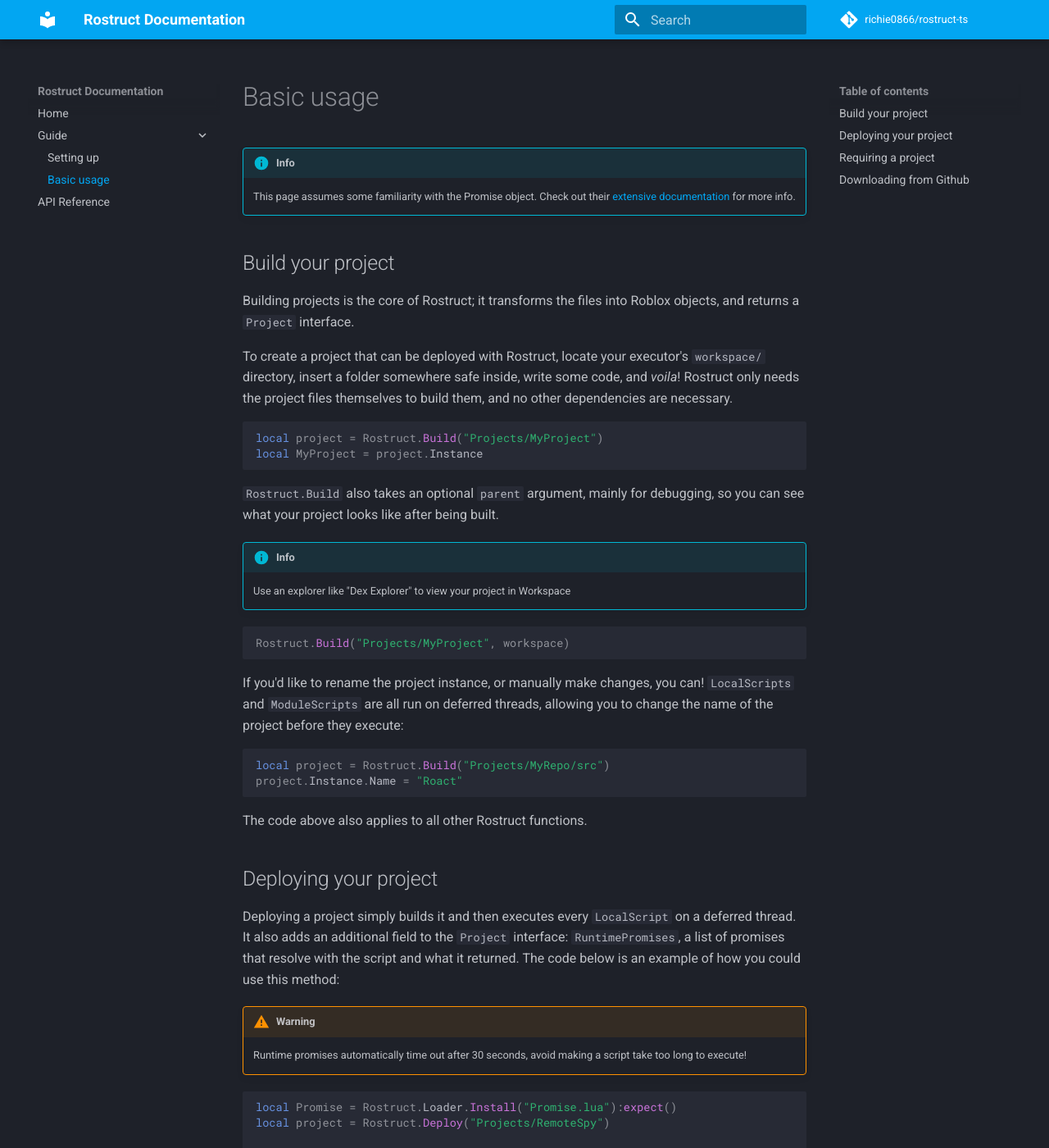
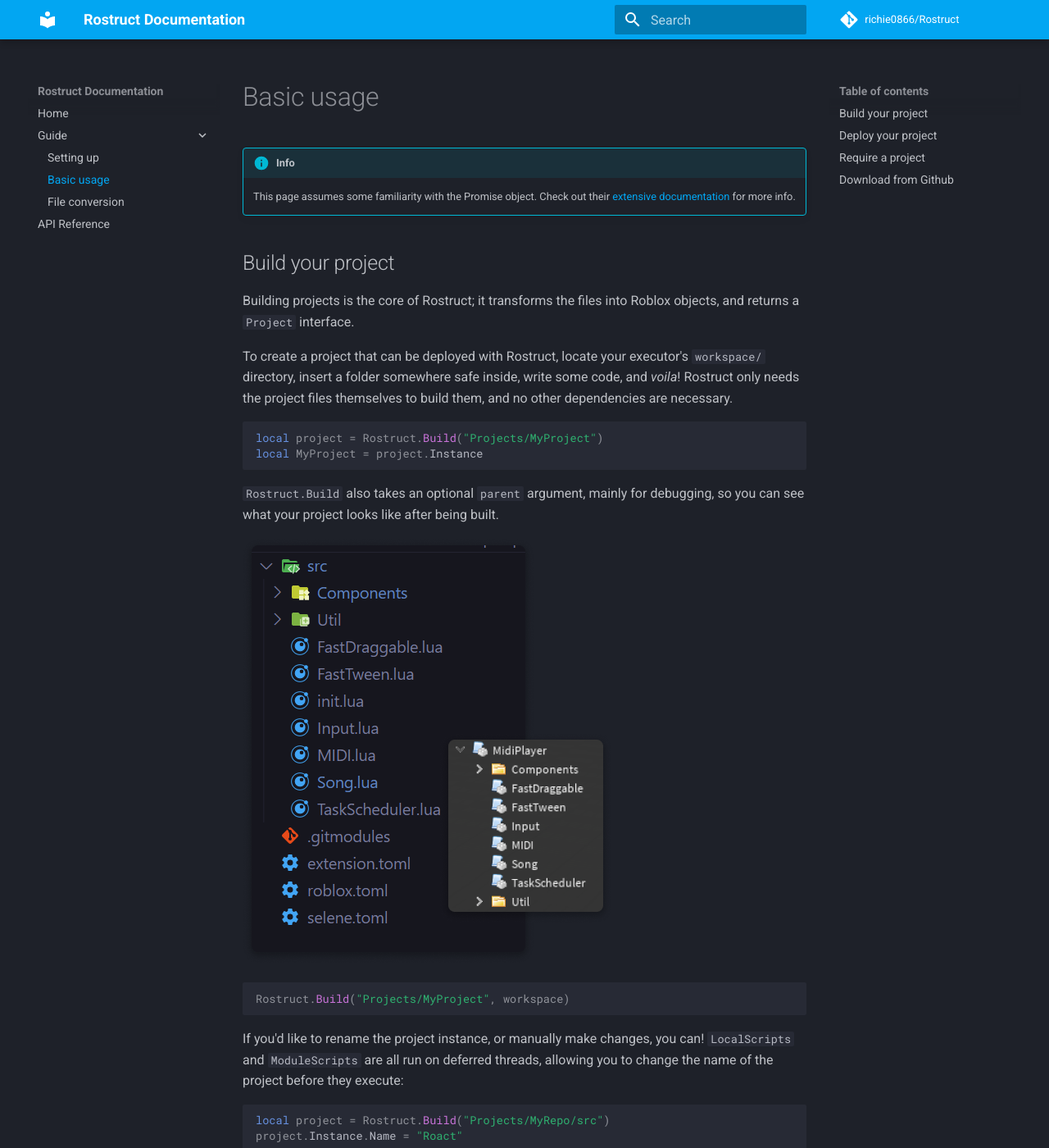
Before and after one commit to richie0866/Rostruct, an MkDocs documentation site: the page built from docs/guide/basic-usage.md, in a window 1280 px wide and 1400 px high. Shown: the whole window at 82% size. Built offline with MkDocs 1.6.1 and Material for MkDocs 9.7.7, drawn with Linux system fonts in a browser that asks for light colours; comment, search, counter and statistics services are not loaded; some of the changed text lies outside the part shown.

Commit message:
Update docs

````diff
--- a/docs/extra.css
+++ b/docs/extra.css
@@ -1,3 +1,3 @@
-.md-typeset hr {
-	border-bottom: 2px solid rgba(0, 0, 0, 0.15);
+.md-typeset__table {
+	width: 100%;
 }
--- a/docs/guide/basic-usage.md
+++ b/docs/guide/basic-usage.md
@@ -15,8 +15,7 @@ local MyProject = project.Instance
 
 `Rostruct.Build` also takes an optional `parent` argument, mainly for debugging, so you can see what your project looks like after being built.
 
-!!! info
-	Use an explorer like "Dex Explorer" to view your project in Workspace
+![image](./images/example-vscode-and-roblox.png)
 
 ```lua
 Rostruct.Build("Projects/MyProject", workspace)
@@ -32,7 +31,7 @@ project.Instance.Name = "Roact"
 
 The code above also applies to all other Rostruct functions.
 
-## Deploying your project
+## Deploy your project
 Deploying a project simply builds it and then executes every `LocalScript` on a deferred thread. It also adds an additional field to the `Project` interface: `RuntimePromises`, a list of promises that resolve with the script and what it returned. The code below is an example of how you could use this method:
 
 !!! warning
@@ -54,7 +53,7 @@ Promise.all(project.RuntimePromises)
 	end)
 ```
 
-## Requiring a project
+## Require a project
 Requiring a project builds and deploys it, but adds another additional field: `RequirePromise`. This promise resolves with exactly what the module returned. The code below is an example of how you could use this method:
 
 ```lua
@@ -65,7 +64,7 @@ local UILibrary = project.RequirePromise:expect()
 UILibrary:create("Frame")
 ```
 
-## Downloading from Github
+## Download from Github
 GitFetch downloads the latest release (or a specified release) of a given repository, and returns a `GitFetchResult` interface. The code below is a basic implementation of `Rostruct.GitFetch` on [a declarative UI library for Roblox Lua, Roact](https://github.com/Roblox/roact/):
 
 !!! note
--- a/mkdocs.yml
+++ b/mkdocs.yml
@@ -1,7 +1,7 @@
 site_name: Rostruct Documentation
-site_url: https://richie0866.github.io/rostruct-ts/
-repo_name: richie0866/rostruct-ts
-repo_url: https://github.com/richie0866/rostruct-ts
+site_url: https://richie0866.github.io/Rostruct/
+repo_name: richie0866/Rostruct
+repo_url: https://github.com/richie0866/Rostruct
 
 theme:
   name: material
@@ -19,10 +19,11 @@ nav:
   - Guide:
     - Setting up: guide/setting-up.md
     - Basic usage: guide/basic-usage.md
+    - File conversion: guide/file-conversion.md
   - API Reference: api-reference.md
 
 extra_css:
-- extra.css
+  - extra.css
 
 markdown_extensions:
   - admonition
````
Also changed, not shown: docs/guide/file-conversion.md (added, +26 -0 lines), docs/index.md (+7 -5 lines), docs/guide/images/example-roblox.png (added), docs/guide/images/example-vscode-and-roblox.png (added), docs/guide/images/example-vscode.png (added).
